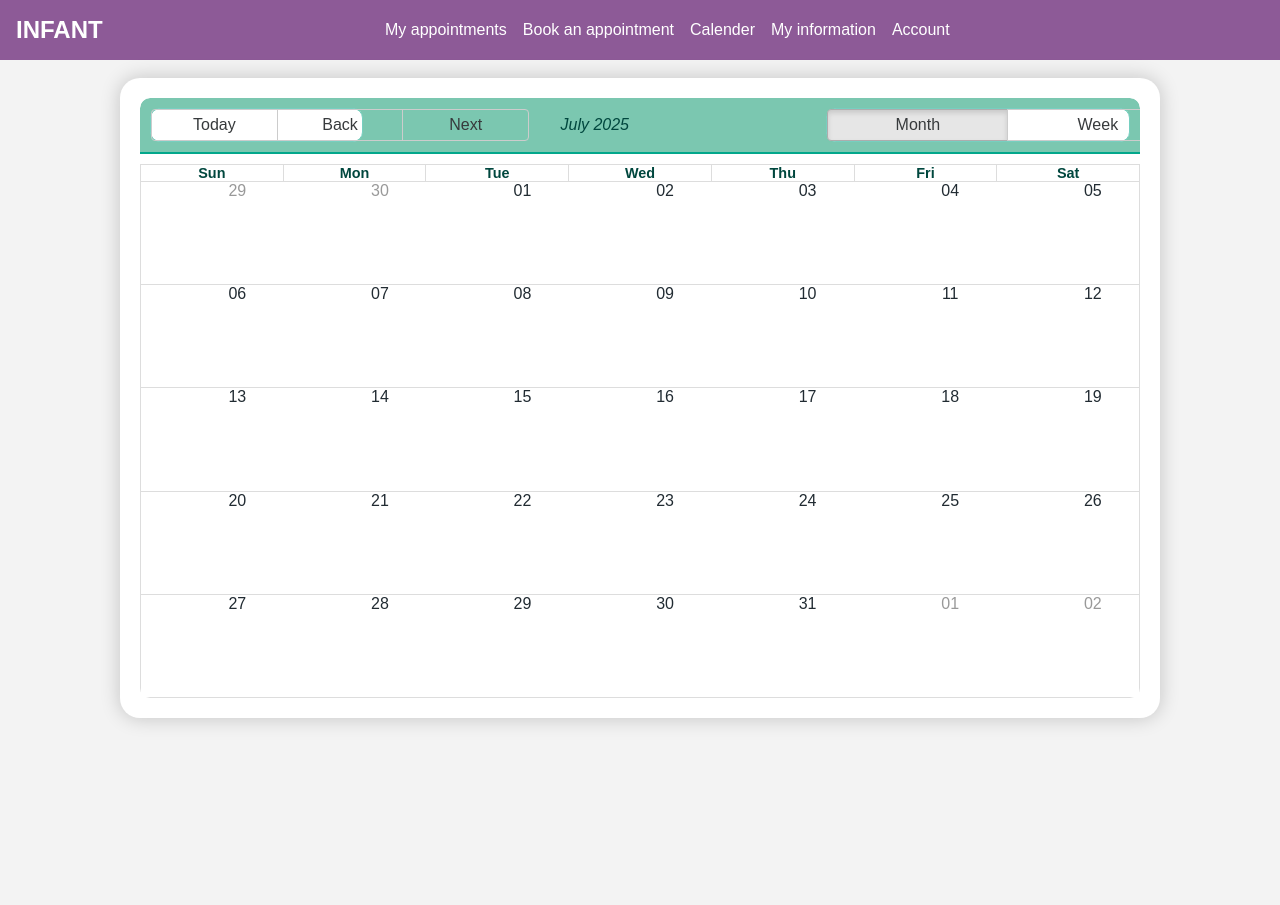
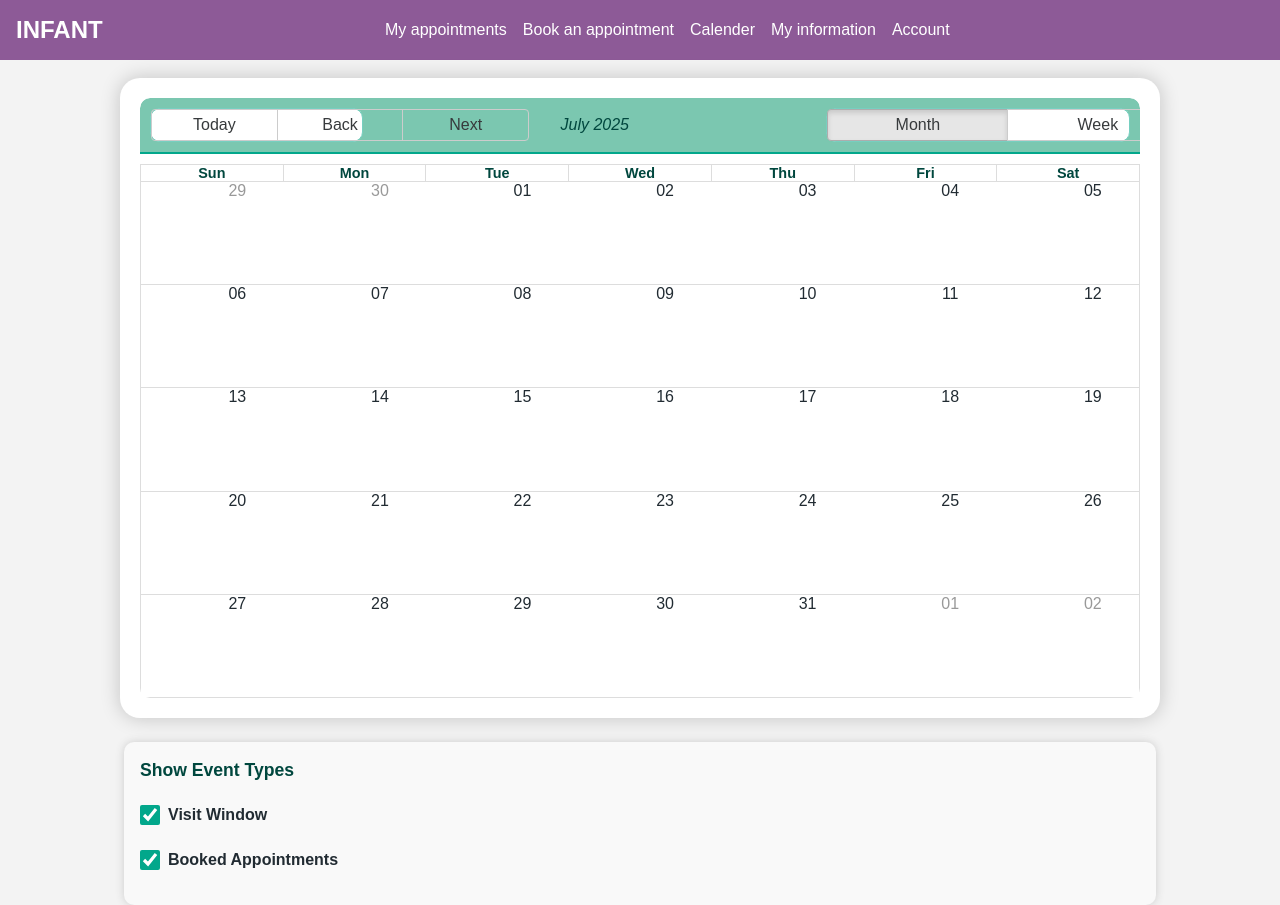
Before and after one commit to Aoibheannmangan/test-scheduler, a React (Create React App) app: page /calender in a window 1280 px wide. Before the commit the page ends 800 px from the top, so only its background shows below. Built offline with nearby package versions, Linux system fonts and the light colour scheme.

Commit message:
Added filter function with calender and styled (Working)

```diff
--- a/src/calender.css
+++ b/src/calender.css
@@ -15,6 +15,54 @@ body {
   max-width: 1000px;
   margin: 18px auto;
   overflow: hidden;
+}
+
+/* Wrapper container for filter */
+.filter-container {
+  min-width: 220px;
+  max-width: 1000px;
+  margin: 24px auto 0 auto;
+  background: #f9f9f9;
+  border-radius: 10px;
+  box-shadow: 0 0 8px #ccc;
+  padding: 18px 16px;
+  display: flex;
+  flex-direction: column;
+  align-items: flex-start;
+}
+
+/* Heading for filter container*/
+.filter-container h4 {
+  margin-top: 0;
+  margin-bottom: 16px;
+  color: #00473E;
+  font-size: 1.1rem;
+}
+
+/* Checkbox styling */
+.filter-checkbox {
+  margin-bottom: 12px;
+  display: flex;
+  align-items: center;
+}
+
+/* Checkbox label sty;ing */
+.filter-checkbox label {
+  font-size: 1rem;
+  color: #212B32;
+  cursor: pointer;
+  display: flex;
+  align-items: center;
+  gap: 8px;
+}
+
+/* Checkbox input*/
+.filter-checkbox input[type="checkbox"] {
+  margin: 0;
+  accent-color: #02A78B;
+  width: 20px;
+  height: 20px;
+  vertical-align: middle;
 }
 
 /* Base Calendar Styling */
@@ -39,7 +87,7 @@ body {
   align-items: center;
 }
 
-
+/* Toolbar button */
 .rbc-toolbar button {
   background-color: #ffffff;
   border: none;
@@ -50,6 +98,7 @@ body {
   border-radius: 5px;
 }
 
+/* Button group calender*/
 .rbc-btn-group {
   display:flex;
   background-color: #ffffff;
--- a/src/calender.js
+++ b/src/calender.js
@@ -11,8 +11,9 @@ import { eventPropGetter } from './data/eventPropGetter';
 const localizer = momentLocalizer(moment);
 
 const MyCalendar = () => {
-  const [view, setView] = useState('month');
-  const [date, setDate] = useState(new Date());
+  const [view, setView] = useState('month'); // View
+  const [date, setDate] = useState(new Date()); // Set date decleration
+  const [selectedTypes, setSelectedTypes] = useState(['window', 'booked']) // Types to filter
 
   const birthDate = new Date();
   const babyWeeksEarly = 0;
@@ -22,11 +23,30 @@ const MyCalendar = () => {
 
   const allEvents = [...visitWindowEvents, ...bookedEvents]; // When trying to book within window, shows people's bookings so if available
 
+  // filtering event function
+  function filterEventsByType(events, selectedTypes) {
+    return events.filter(event => selectedTypes.includes(event.type));
+  }
+
+  // filtering events
+  const filteredEvents = filterEventsByType(allEvents, selectedTypes);
+
+  // UI for selecting event types
+  function handleTypeChange(type) {
+    setSelectedTypes(prev =>
+      prev.includes(type)
+        ? prev.filter(t => t !== type)
+        : [...prev, type]
+    );
+  }
+
   return (
+   <div>
+    {/* Calendar Container */}
     <div className="calendar-wrapper">
       <Calendar
         localizer={localizer}
-        events={allEvents}
+        events={filteredEvents}
         startAccessor="start"
         endAccessor="end"
         eventPropGetter={eventPropGetter}
@@ -45,13 +65,39 @@ const MyCalendar = () => {
               setDate(slot.start);
               setView('day');
             }}
-      />
-      ),
-      }}
-      style={{ height: 600 }}
+            />
+          ),
+        }}
+        style={{ height: 600 }}
       />
     </div>
-  );
+    {/* Filter Container BELOW calendar */}
+    <div className="filter-container" style={{ margin: '24px auto 0 auto', maxWidth: '1000px' }}>
+      <h4>Show Event Types</h4>
+      <div className="filter-checkbox">
+        <label>
+          <input
+            type="checkbox"
+            checked={selectedTypes.includes('window')}
+            onChange={() => handleTypeChange('window')}
+          />
+          Visit Window
+        </label>
+      </div>
+      <div className="filter-checkbox">
+        <label>
+          <input
+            type="checkbox"
+            checked={selectedTypes.includes('booked')}
+            onChange={() => handleTypeChange('booked')}
+          />
+          Booked Appointments
+        </label>
+      </div>
+    </div>
+  </div>
+);
+
   };
 
 export default MyCalendar;
--- a/src/data/bookedAppointments.js
+++ b/src/data/bookedAppointments.js
@@ -4,13 +4,13 @@ export function getBookedAppointments() {
       title: 'Dr. Murphy - Baby C',
       start: new Date(2025, 10, 12, 10, 0),
       end: new Date(2025, 10, 12, 11, 0),
-      status: 'booked'
+      type: 'booked'
     },
     {
       title: 'Dr. OConnell - Baby D',
       start: new Date(2025, 10, 14, 9, 30),
       end: new Date(2025, 10, 14, 10, 30),
-      status: 'booked'
+      type: 'booked'
     },
   ];
 
--- a/src/data/eventPropGetter.js
+++ b/src/data/eventPropGetter.js
@@ -1,7 +1,7 @@
-export function eventPropGetter(event)  {
+export function eventPropGetter(event)  { // Event property getter function. See if its booked, window appointment, etc
   let style = {};
 
-  if (event.status === 'booked') {
+  if (event.type === 'booked') {
     style = {
       backgroundColor: '#dc3545', // red for booked if viewing visit windows
       color: '#fff',
@@ -9,7 +9,7 @@ export function eventPropGetter(event)  {
       border: 'none',
       padding: '2px',
     };
-  } else {
+  } else if (event.type == 'window') {
     style = {
       backgroundColor: '#0d6efd', // blue for visit windows
       color: '#fff',
--- a/src/data/windowEventCalc.js
+++ b/src/data/windowEventCalc.js
@@ -1,4 +1,5 @@
-export function generateAimHighAppointments(birthDate, babyEarly) {
+export function generateAimHighAppointments(birthDate, babyEarly) { // Generate AIMHIGH appointment window
+
     const addWeeks = (date, weeks) => new Date(date.getTime() + weeks * 7 * 24 * 60 * 60 * 1000);
 
     const events = [
@@ -6,13 +7,13 @@ export function generateAimHighAppointments(birthDate, babyEarly) {
         title: 'AimHigh Visit 2',
         start: addWeeks(birthDate, 15 + babyEarly),
         end: addWeeks(birthDate, 18 + babyEarly),
-        status: 'window'
+        type: 'window'
     },
     {
         title: 'AimHigh Visit 3',
         start: addWeeks(birthDate, 21 + 2 * babyEarly),
         end: addWeeks(birthDate, 34 + 2 * babyEarly),
-        status: 'window'
+        type: 'window'
     },
 
   ];
```
